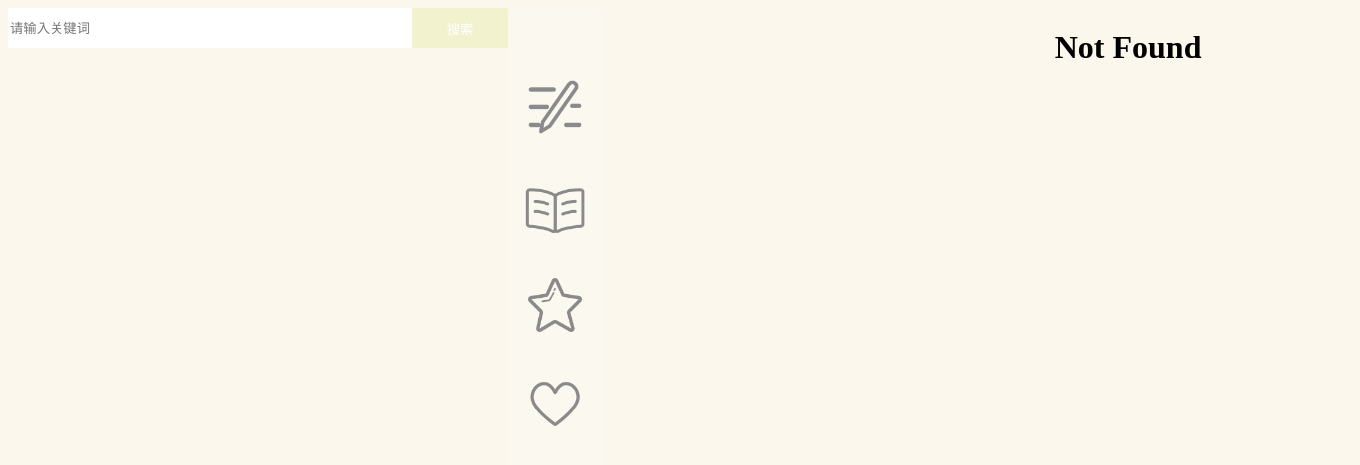
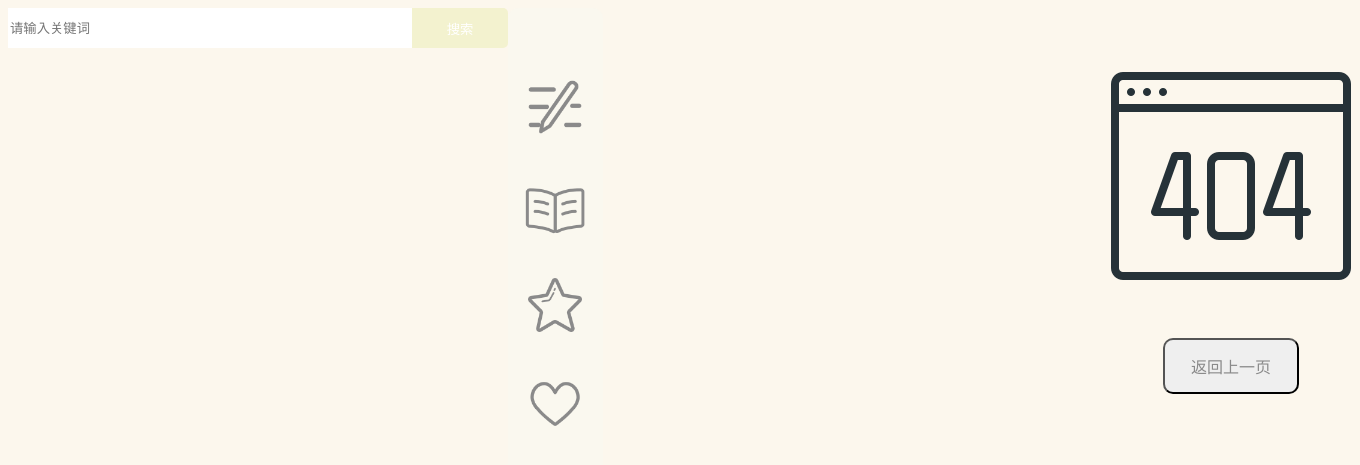
Before and after one commit to vozeo/Hambloger, a Flask app: template app/templates/404.html in a window 1360 px wide. Shown: the top 465 px of the page. Run offline with Flask 2, Linux system fonts and the light colour scheme; the template is opened without the code that fills it, so the values that code supplies are empty; some libraries are stand-ins or nearby versions.

Commit message:
Add 404 and 500 page.

```diff
--- a/app/static/css/base.css
+++ b/app/static/css/base.css
@@ -103,4 +103,41 @@ body {
     background-color: #f3f2cf;
     border: none;
     outline: none;
+    border-top-right-radius: 5px;
+    border-bottom-right-radius: 5px;
 }
+
+footer {
+    text-align: center;
+}
+
+.mouse-follow {
+    width: 50px;
+    height: 50px;
+    position: absolute;
+    background-image: url('../icons/goat.gif');
+    background-size: cover;
+}
+
+.error-image {
+    height: 256px;
+    width: 256px;
+    margin-top: 40px;
+    margin-left: 500px;
+}
+
+.error-button {
+    margin-top: 30px;
+    margin-left: 560px;
+    display: block;
+    color: #8a8a8a;
+    text-align: center;
+    padding: 14px 26px;
+    font-size: 16px;
+    border-radius: 10px;
+    text-decoration: none;
+}
+
+.error-button:hover {
+    color: #ffffff;
+}
--- a/app/templates/404.html
+++ b/app/templates/404.html
@@ -3,7 +3,8 @@
 {% block title %}Hambloger - Page Not Found{% endblock %}
 
 {% block page_content %}
-<div class="page-header">
-    <h1><div align="center">Not Found</div></h1>
+<div class="page-content">
+    <a href="/"><img src="{{url_for('static', filename='icons/404-background.png')}}" class="error-image"></a>
+    <input type="button" name="Submit" class="error-button" value="返回上一页" onclick="javascript:window.history.back(-1);">
 </div>
 {% endblock %}
--- a/app/templates/500.html
+++ b/app/templates/500.html
@@ -3,7 +3,8 @@
 {% block title %}Hambloger - Internal Server Error{% endblock %}
 
 {% block page_content %}
-<div class="page-header">
-    <h1><div align="center">Internal Server Error</div></h1>
+<div class="page-content">
+    <a href="/"><img src="{{url_for('static', filename='icons/500-background.png')}}" class="error-image"></a>
+    <input type="button" name="Submit" class="error-button" value="返回上一页" onclick="javascript:window.history.back(-1);">
 </div>
 {% endblock %}
```
Also changed, not shown: app/templates/search.html (deleted, +0 -11 lines), app/static/icons/404-background.png (added), app/static/icons/500-background.png (added), app/templates/collect.html (deleted).
